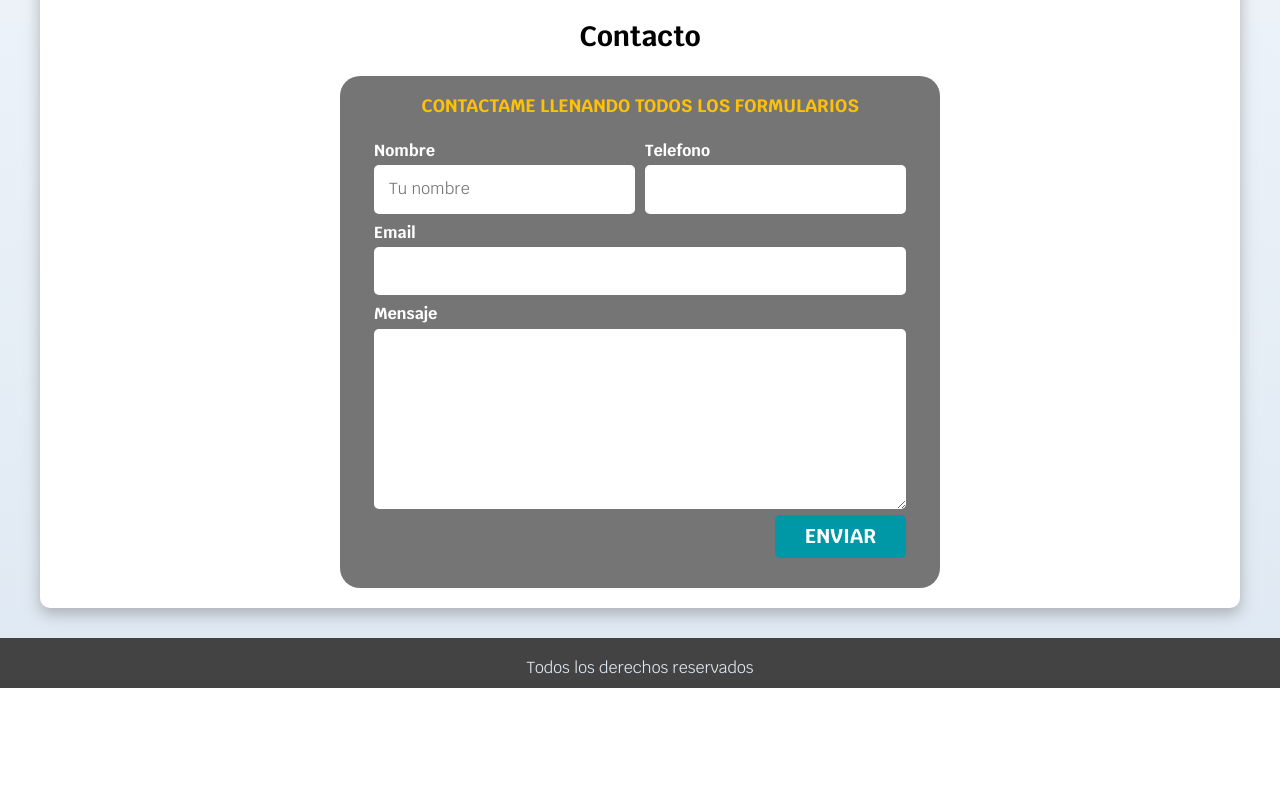
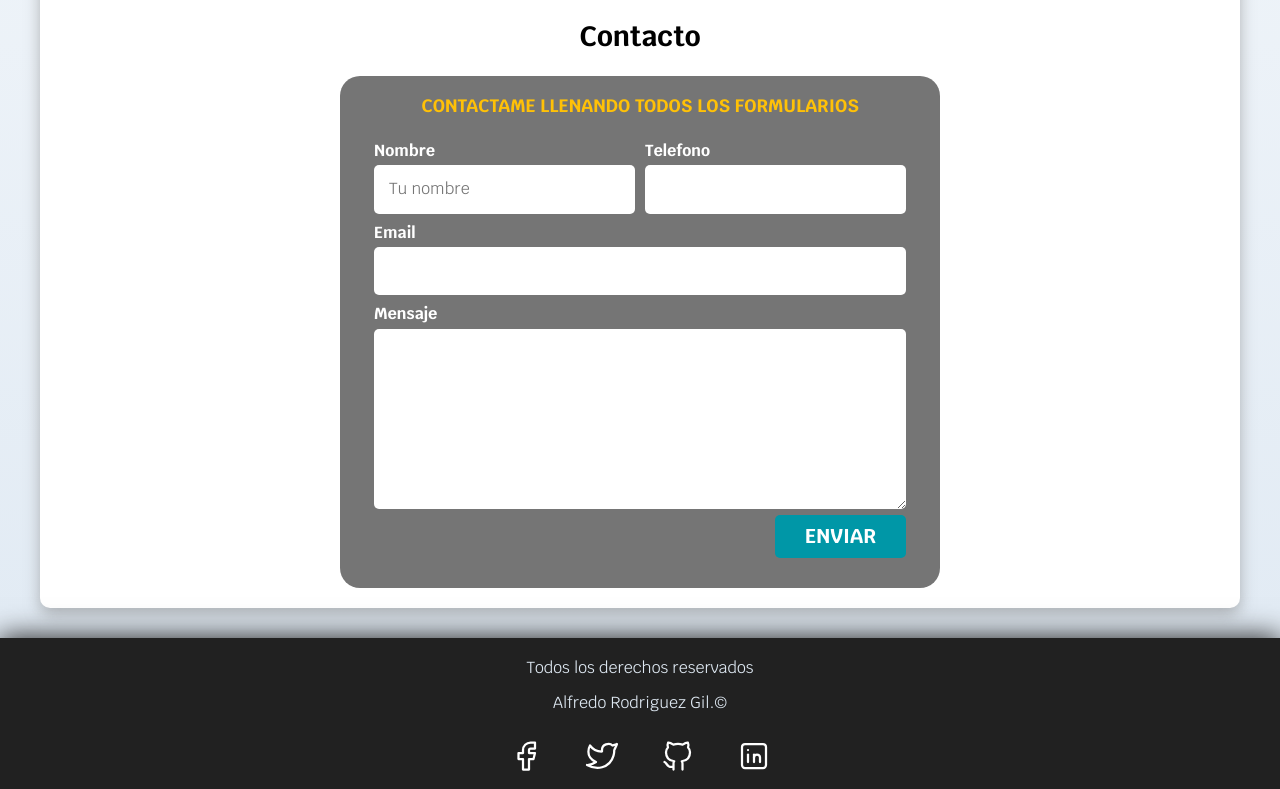
Before and after one commit to AlfredoRodriguezGil/presentacion, a plain HTML site: page index.html in a window 1280 px wide. Shown: the part 1044-1833 px from the top of the page. Before the commit the page ends 1732 px from the top, so only its background shows below. Drawn offline with Linux system fonts and the light colour scheme.

Commit message:
en index se actializo el footer, agregando redes

```diff
--- a/index.html
+++ b/index.html
@@ -133,6 +133,45 @@
 
     <footer class="footer">
       <p>Todos los derechos reservados</p>
+      <p>Alfredo Rodriguez Gil.©</p>
+      <div class="contenedor-footer">
+        <div class="icons-foo">
+          <a href="https://www.facebook.com/BarackObamaQCI" target="_blank">
+            <svg xmlns="http://www.w3.org/2000/svg" class="icon icon-tabler icon-tabler-brand-facebook" width="36" height="36" viewBox="0 0 24 24" stroke-width="1.5" stroke="#ffffff" fill="none" stroke-linecap="round" stroke-linejoin="round">
+              <path stroke="none" d="M0 0h24v24H0z" fill="none"/>
+              <path d="M7 10v4h3v7h4v-7h3l1 -4h-4v-2a1 1 0 0 1 1 -1h3v-4h-3a5 5 0 0 0 -5 5v2h-3" />
+            </svg>
+          </a>
+        </div>
+        <div class="icons-foo">
+          <a href="https://twitter.com/ArgilFT" target="_blank">
+            <svg xmlns="http://www.w3.org/2000/svg" class="icon icon-tabler icon-tabler-brand-twitter" width="36" height="36" viewBox="0 0 24 24" stroke-width="1.5" stroke="#ffffff" fill="none" stroke-linecap="round" stroke-linejoin="round">
+              <path stroke="none" d="M0 0h24v24H0z" fill="none"/>
+              <path d="M22 4.01c-1 .49 -1.98 .689 -3 .99c-1.121 -1.265 -2.783 -1.335 -4.38 -.737s-2.643 2.06 -2.62 3.737v1c-3.245 .083 -6.135 -1.395 -8 -4c0 0 -4.182 7.433 4 11c-1.872 1.247 -3.739 2.088 -6 2c3.308 1.803 6.913 2.423 10.034 1.517c3.58 -1.04 6.522 -3.723 7.651 -7.742a13.84 13.84 0 0 0 .497 -3.753c-.002 -.249 1.51 -2.772 1.818 -4.013z" />
+            </svg>
+          </a>
+        </div>
+        <div class="icons-foo">
+          <a href="https://github.com/AlfredoRodriguezGil" target="_blank">
+            <svg xmlns="http://www.w3.org/2000/svg" class="icon icon-tabler icon-tabler-brand-github" width="36" height="36" viewBox="0 0 24 24" stroke-width="1.5" stroke="#ffffff" fill="none" stroke-linecap="round" stroke-linejoin="round">
+              <path stroke="none" d="M0 0h24v24H0z" fill="none"/>
+              <path d="M9 19c-4.3 1.4 -4.3 -2.5 -6 -3m12 5v-3.5c0 -1 .1 -1.4 -.5 -2c2.8 -.3 5.5 -1.4 5.5 -6a4.6 4.6 0 0 0 -1.3 -3.2a4.2 4.2 0 0 0 -.1 -3.2s-1.1 -.3 -3.5 1.3a12.3 12.3 0 0 0 -6.2 0c-2.4 -1.6 -3.5 -1.3 -3.5 -1.3a4.2 4.2 0 0 0 -.1 3.2a4.6 4.6 0 0 0 -1.3 3.2c0 4.6 2.7 5.7 5.5 6c-.6 .6 -.6 1.2 -.5 2v3.5" />
+            </svg>
+          </a>
+        </div>
+        <div class="icons-foo">
+          <a href="https://www.linkedin.com/in/alfredo-rodriguez-gil/" target="_blank">
+            <svg xmlns="http://www.w3.org/2000/svg" class="icon icon-tabler icon-tabler-brand-linkedin" width="36" height="36" viewBox="0 0 24 24" stroke-width="1.5" stroke="#ffffff" fill="none" stroke-linecap="round" stroke-linejoin="round">
+              <path stroke="none" d="M0 0h24v24H0z" fill="none"/>
+              <rect x="4" y="4" width="16" height="16" rx="2" />
+              <line x1="8" y1="11" x2="8" y2="16" />
+              <line x1="8" y1="8" x2="8" y2="8.01" />
+              <line x1="12" y1="16" x2="12" y2="11" />
+              <path d="M16 16v-3a2 2 0 0 0 -4 0" />
+            </svg>
+          </a>
+        </div>
+      </div>
     </footer>
 
   </body>
--- a/styles/styles.css
+++ b/styles/styles.css
@@ -242,10 +242,20 @@ h1,h2,h3{
 
 /*FOOTER*/
 .footer{
-    background-color: #434343;
+    background-color: var(--oscuro);
     color: #DFE9F3;
-    height: 5rem;
     text-align: center;
     margin-top: 3rem;
     padding-top: .5rem;
+    box-shadow: 0px 0px 27px 1px rgba(33,33,33,1);
 }
+.contenedor-footer{
+    background-color: var(--oscuro);
+    margin: 0;
+    display: flex;
+    flex-direction: row;
+    justify-content:center;
+}
+.icons-foo{
+    margin: 1rem 2rem;
+}
```
